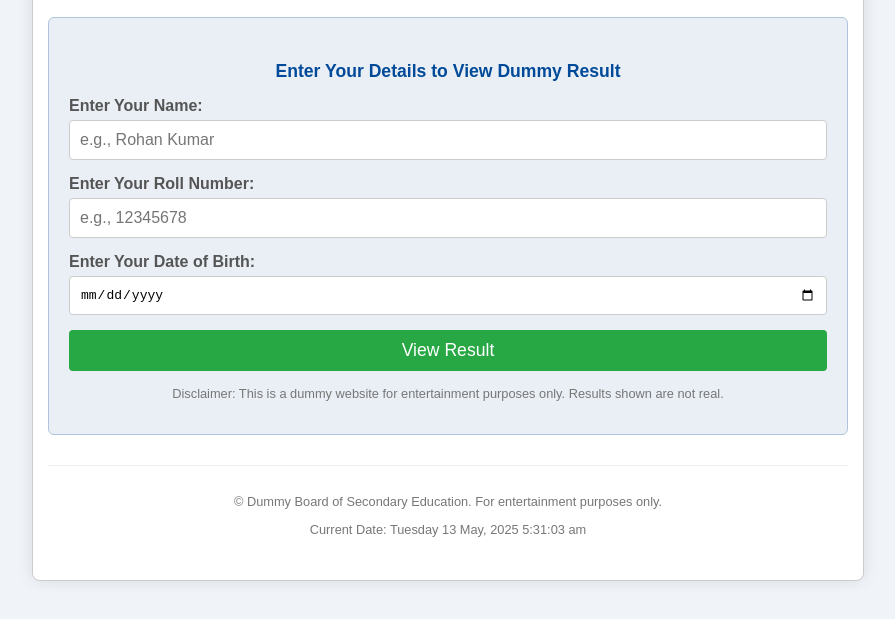
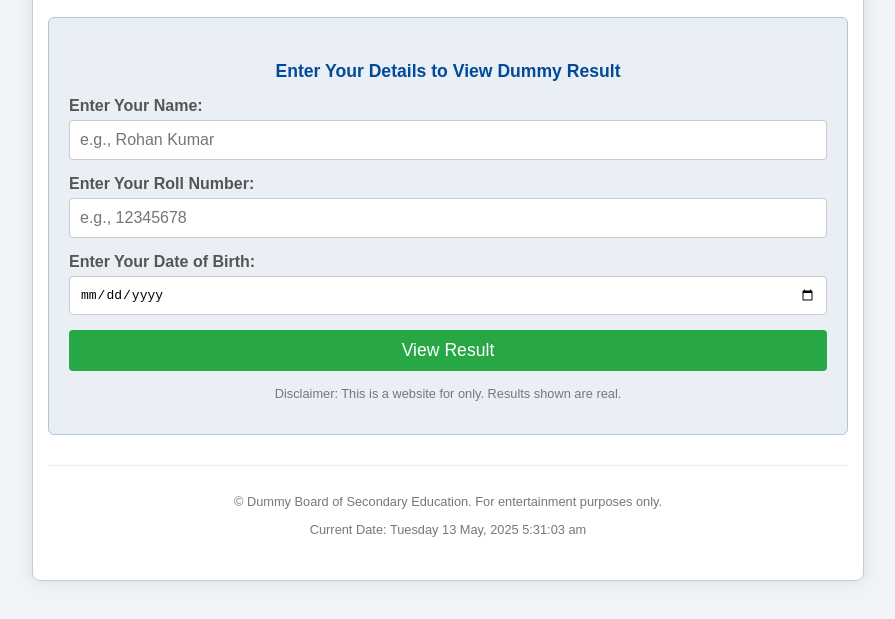
Before and after one commit to StarRy7c/CBSE-result-class-12, a plain HTML site: page index.html in a window 1280 px wide. Shown: the part 141-760 px from the top of the page, without its empty margins (192-1087 px from the left). Drawn offline with Linux system fonts and the light colour scheme.

Commit message:
Update index.html

```diff
--- a/index.html
+++ b/index.html
@@ -37,7 +37,7 @@
                     </div>
                     <button type="submit" class="submit-btn">View Result</button>
                 </form>
-                <p class="disclaimer">Disclaimer: This is a dummy website for entertainment purposes only. Results shown are not real.</p>
+                <p class="disclaimer">Disclaimer: This is a website for   only. Results shown are  real.</p>
             </div>
 
             <div id="resultDisplaySection" class="result-section" style="display:none;">
```
